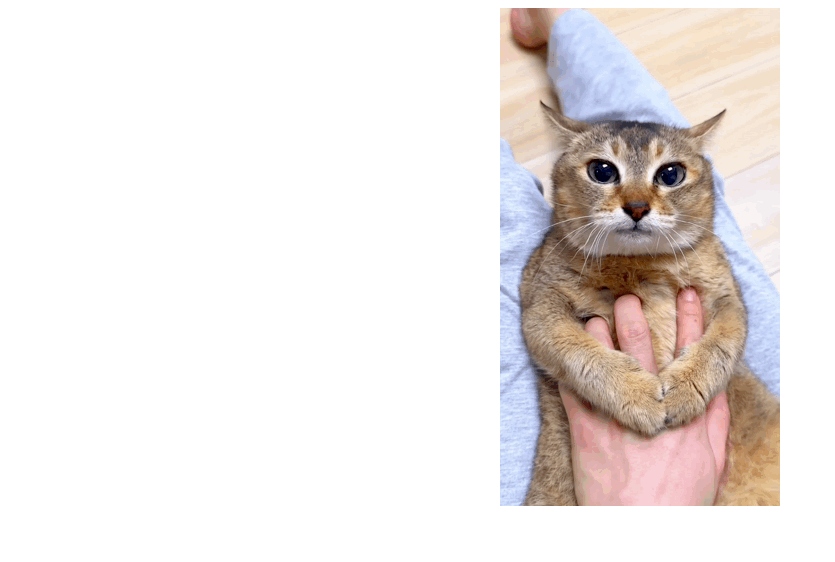
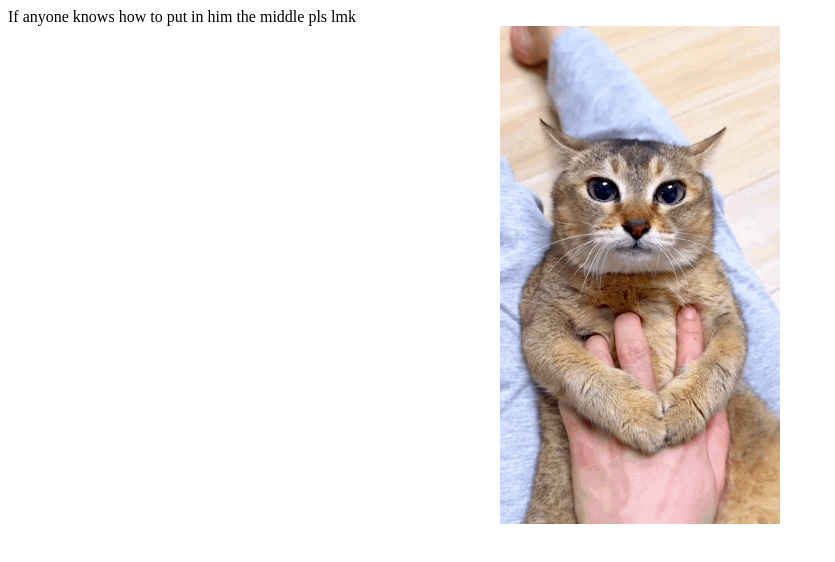
Before and after one commit to ToleToleFan/ToleToleFan.github.io, a plain HTML site: page index.html in a window 1280 px wide. Shown: the whole page, without its empty margins (0-835 px from the left). Drawn offline with Linux system fonts and the light colour scheme.

Commit message:
Update index.html

```diff
--- a/index.html
+++ b/index.html
@@ -1,6 +1,8 @@
  <!DOCTYPE html>
 <html>
   <body>
+
+   <p1>If anyone knows how to put in him the middle pls lmk</p1>
 
    <center>
     <img src="Tole.png" alt="Tole tole">
```
